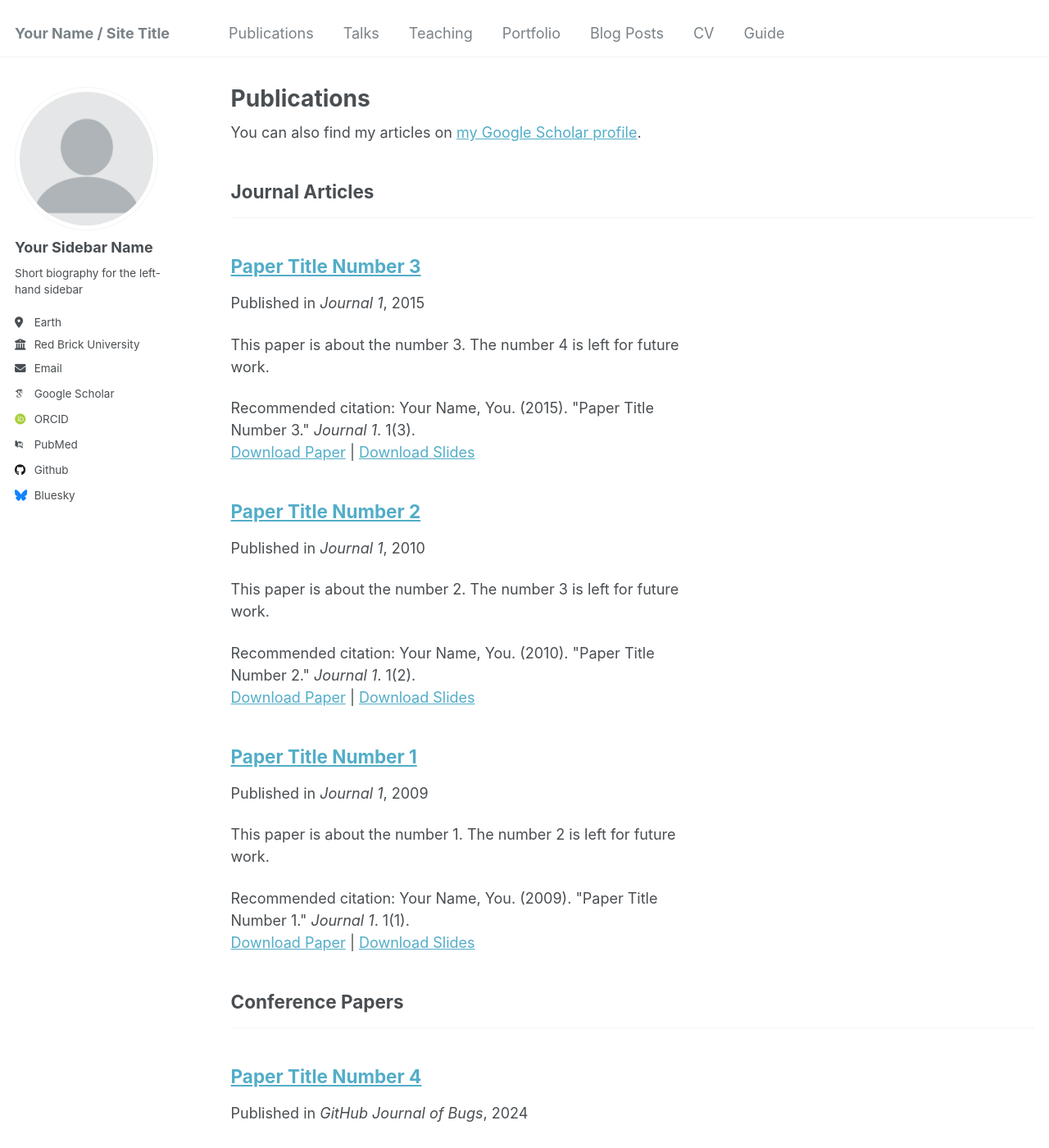
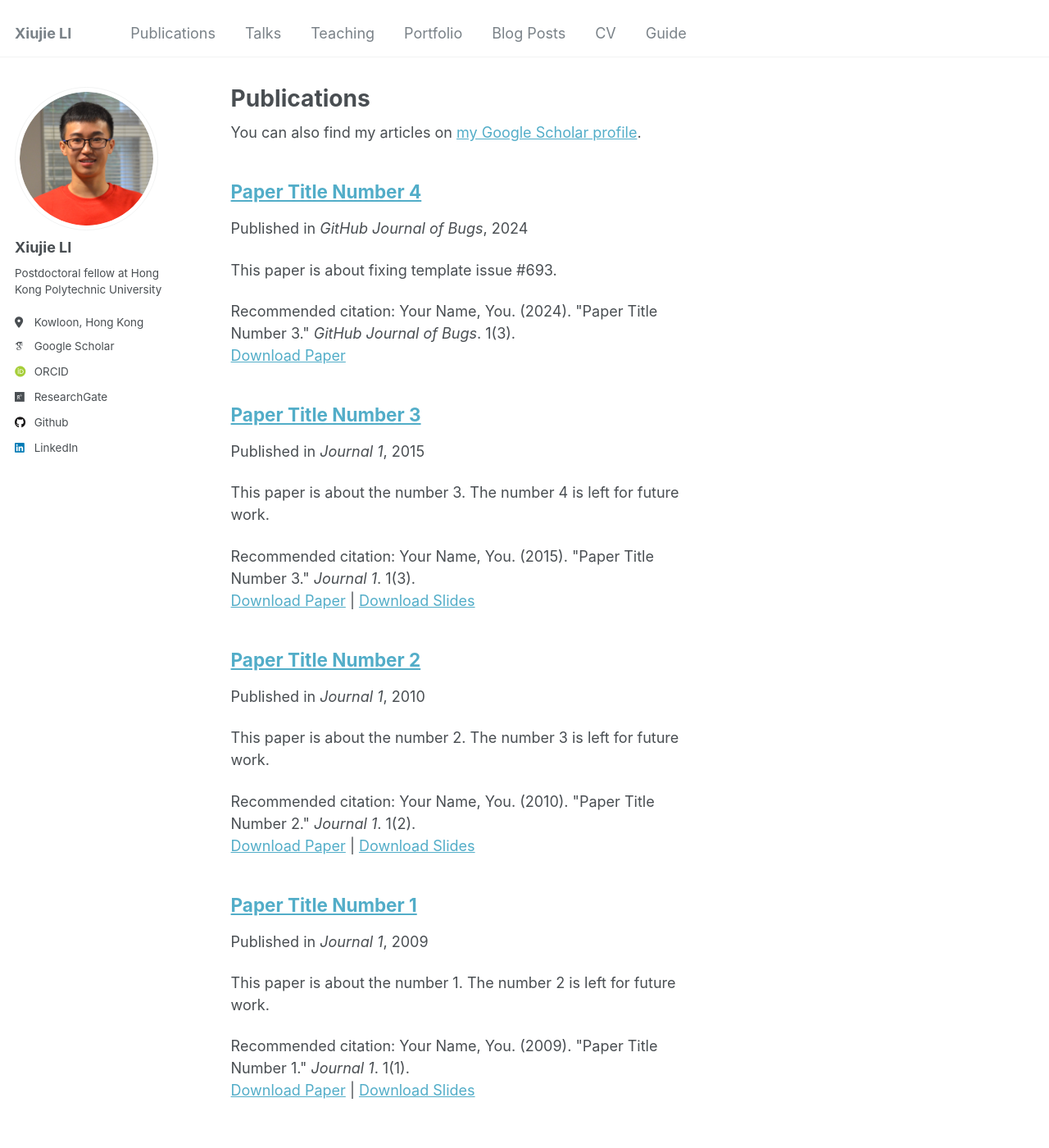
Before and after one commit to XiujieLI/XiujieLI.github.io, a Jekyll site: the page built from _pages/publications.html, in a window 1280 px wide and 1400 px high. Shown: the whole window at 82% size. Built offline with Jekyll 4.4.1, drawn with Linux system fonts in a browser that asks for light colours; some web fonts are replaced; part of the change alters nothing that is shown; some of the changed text lies outside the part shown.

Commit message:
Update _config.yml

```diff
--- a/_config.yml
+++ b/_config.yml
@@ -6,84 +6,14 @@
 # `jekyll serve -l -H localhost`. If you change this file, please restart the
 # server process.
 
-# Basic Site Settings
 locale                   : "en-US"
-title                    : "Your Name / Site Title"
+title                    : "Xiujie LI"
 title_separator          : "-"
 name                     : &name "Your Name"
 description              : &description "personal description"
-url                      : https://academicpages.github.io # the base hostname & protocol for your site e.g. "https://mmistakes.github.io"
+url                      : https://Xiujie_LI.github.io # the base hostname & protocol for your site e.g. "https://mmistakes.github.io"
 baseurl                  : "" # the subpath of your site, e.g. "/blog"
-repository               : "academicpages/academicpages.github.io"
-
-# Site Author - The following control what appear as part of the author content on the side bar.
-#               If a field is blank the icon and link will not appear, otherwise it will be shown.
-#               Additional customization can be done by editing /_includes/author-profile.html
-author:
-  # Biographic information
-  avatar           : "profile.png"
-  name             : "Your Sidebar Name"
-  pronouns         : # example: "she/her"
-  bio              : "Short biography for the left-hand sidebar"
-  location         : "Earth"
-  employer         : "Red Brick University"
-  uri              : # URL
-  email            : "none@example.org"
-
-  # Academic websites
-  arxiv            : # URL - Update with the correct link to your profile
-  googlescholar    : "https://scholar.google.com/citations?user=PS_CX0AAAAAJ"
-  impactstory      : # URL
-  orcid            : "http://orcid.org/yourorcidurl"
-  semantic         : # URL
-  pubmed           : "https://www.ncbi.nlm.nih.gov/pubmed/?term=john+snow"
-  researchgate     : # URL
-  scopus           : # URL
-
-  # Repositories and software development
-  bitbucket        : # Username - Update with your username on the site
-  codepen          : # Username
-  dribbble         : # Username
-  github           : "academicpages"
-  kaggle           : # Username
-  stackoverflow    : # User number or user number and name (i.e., use "1" or "1/jeff-atwood")
-
-  # Social media
-  bluesky          : "bsky.app" # Replace this with you Bluesky username
-  facebook         : # Username
-  flickr           : # Username
-  foursquare       : # Username
-  goodreads        : # Username
-  google_plus      : # Username
-  keybase          : # Username
-  instagram        : # Username
-  lastfm           : # Username
-  linkedin         : # Username
-  mastodon         : # URL
-  medium           : # URL
-  pinterest        : # Username
-  soundcloud       : # Username
-  steam            : # Username
-  telegram         : # URL
-  tumblr           : # Username
-  twitter          : # Username for X / Twitter
-  vine             : # Username
-  weibo            : # Username
-  wikipedia        : # Username
-  xing             : # Username
-  youtube          : # Username
-  zhihu            : # Username
-
-# Publication Category - The following the list of publication categories and their headings
-publication_category:
-  books:
-    title: 'Books'
-  manuscripts:
-    title: 'Journal Articles'
-  conferences:
-    title: 'Conference Papers'
-
-# Site Settings
+repository               : "XiujieLI/Xiujie_LI.github.io"
 teaser                   :  # filename of teaser fallback teaser image placed in /images/, .e.g. "500x300.png"
 breadcrumbs              : false # true, false (default)
 words_per_minute         : 160
@@ -117,16 +47,13 @@ staticman:
       options:
         format           : "iso8601" # "iso8601" (default), "timestamp-seconds", "timestamp-milliseconds"
 atom_feed:
-  hide                   : false     # change to true to hide the RSS feed in the footer
   path                   : # blank (default) uses feed.xml
-
 
 # SEO Related
 google_site_verification :
 bing_site_verification   :
 alexa_site_verification  :
 yandex_site_verification :
-
 
 # Social Sharing
 twitter:
@@ -146,9 +73,48 @@ social:
 
 # Analytics
 analytics:
-  provider               :  "false" # false (default), "google", "google-universal", "google-analytics-4", "custom"
+  provider               :  "google-universal" # false (default), "google", "google-universal", "custom"
   google:
     tracking_id          :
+
+
+# Site Author
+author:
+  name             : "Xiujie LI"
+  avatar           : "photo-XiujieLI.jpg"
+  bio              : "Postdoctoral fellow at Hong Kong Polytechnic University"
+  location         : "Kowloon, Hong Kong"
+  employer         :
+  pubmed           : #"https://www.ncbi.nlm.nih.gov/pubmed/?term=john+snow"
+  googlescholar    : "https://scholar.google.com/citations?user=QHhvAnsAAAAJ&hl=zh-TW"
+  email            :
+  researchgate     : "https://www.researchgate.net/profile/Xiujie-Li-6"
+  uri              :
+  bitbucket        :
+  codepen          :
+  dribbble         :
+  flickr           :
+  facebook         :
+  foursquare       :
+  github           : "Xiujie_LI"
+  google_plus      :
+  keybase          :
+  instagram        :
+  impactstory      : #"https://profiles.impactstory.org/u/xxxx-xxxx-xxxx-xxxx"
+  lastfm           :
+  linkedin         : "https://www.linkedin.com/in/xiujie-li-853528244/"
+  orcid            : "https://orcid.org/0000-0001-8221-0279"
+  pinterest        :
+  soundcloud       :
+  stackoverflow    :
+  steam            :
+  tumblr           :
+  twitter          :
+  vine             :
+  weibo            :
+  xing             :
+  youtube          :
+  wikipedia        :
 
 
 # Reading Files
@@ -161,26 +127,23 @@ exclude:
   - "*.sublime-workspace"
   - .asset-cache
   - .bundle
-  - .github
   - .jekyll-assets-cache
   - .sass-cache
+  - CHANGELOG
+  - Capfile
+  - Gemfile
+  - Gruntfile.js
+  - LICENSE
+  - README
+  - Rakefile
   - assets/js/_main.js
   - assets/js/plugins
   - assets/js/vendor
-  - CHANGELOG
-  - Capfile
   - config
-  - Dockerfile
-  - Gemfile
-  - Gruntfile.js
   - gulpfile.js
-  - LICENSE
-  - local
   - log
   - node_modules
-  - package.json*
-  - Rakefile
-  - README
+  - package.json
   - tmp
   - vendor
 keep_files:
@@ -210,7 +173,7 @@ kramdown:
   enable_coderay: false
 
 
-# These settings control the types of collections used by the template
+# Collections
 collections:
   teaching:
     output: true
@@ -226,7 +189,7 @@ collections:
     permalink: /:collection/:path/
 
 
-# These settings control how pages and collections are included in the site
+# Defaults
 defaults:
   # _posts
   - scope:
@@ -282,7 +245,6 @@ defaults:
       author_profile: true
       share: true
 
-
 # Sass/SCSS
 sass:
   sass_dir: _sass
@@ -293,23 +255,22 @@ sass:
 permalink: /:categories/:title/
 # paginate: 5 # amount of posts to show
 # paginate_path: /page:num/
-timezone: Etc/UTC # http://en.wikipedia.org/wiki/List_of_tz_database_time_zones
+timezone: America/Los_Angeles # http://en.wikipedia.org/wiki/List_of_tz_database_time_zones
 
 
 # Plugins
 plugins:
-  - jekyll-feed
-  - jekyll-gist
   - jekyll-paginate
   - jekyll-sitemap
-  - jemoji
-
-# Mimic GitHub Pages with --safe
+  - jekyll-gist
+  - jekyll-feed
+  - jekyll-redirect-from
+# mimic GitHub Pages with --safe
 whitelist:
-  - jekyll-feed
-  - jekyll-gist
   - jekyll-paginate
   - jekyll-sitemap
+  - jekyll-gist
+  - jekyll-feed
   - jemoji
 
 
```
